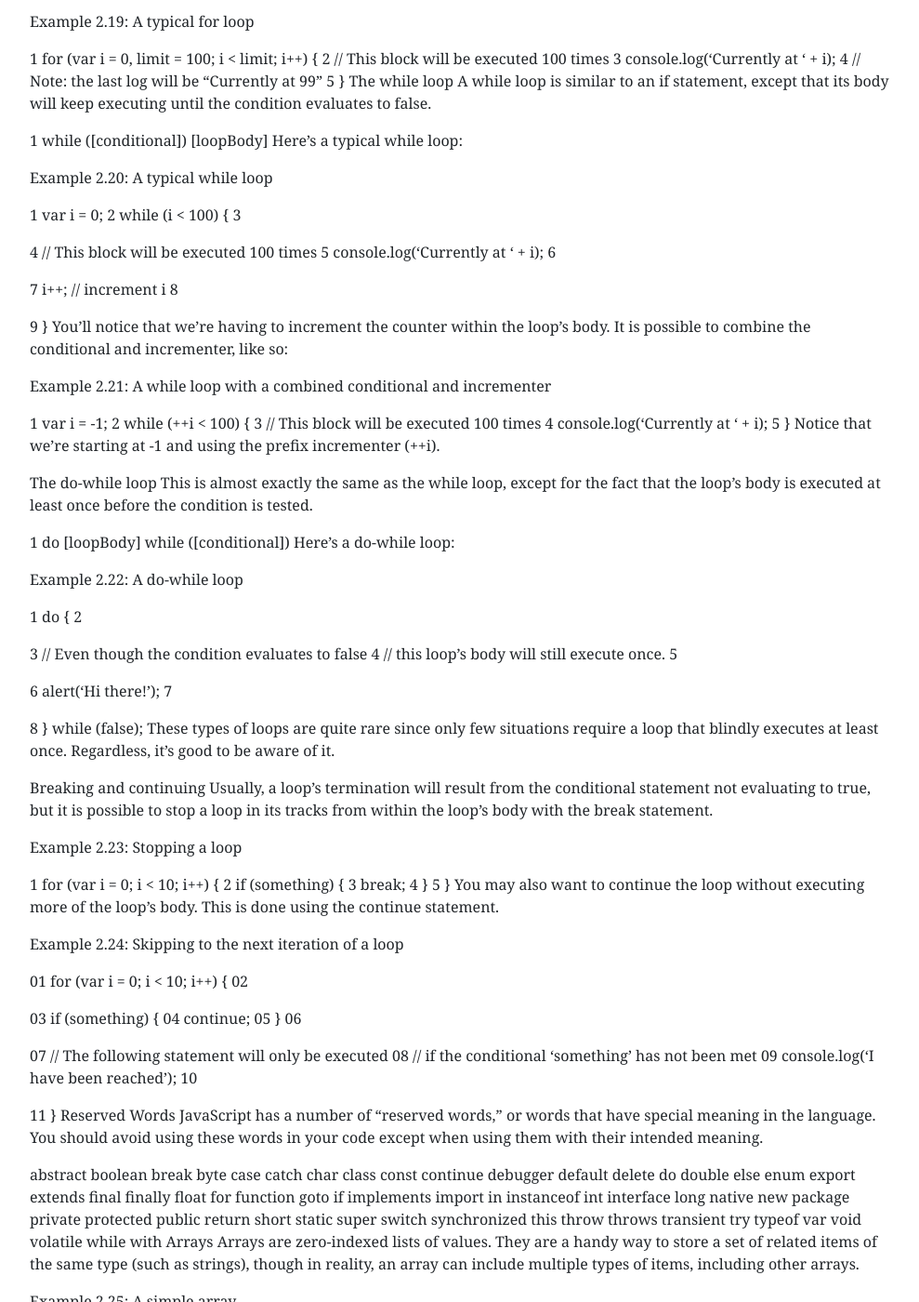
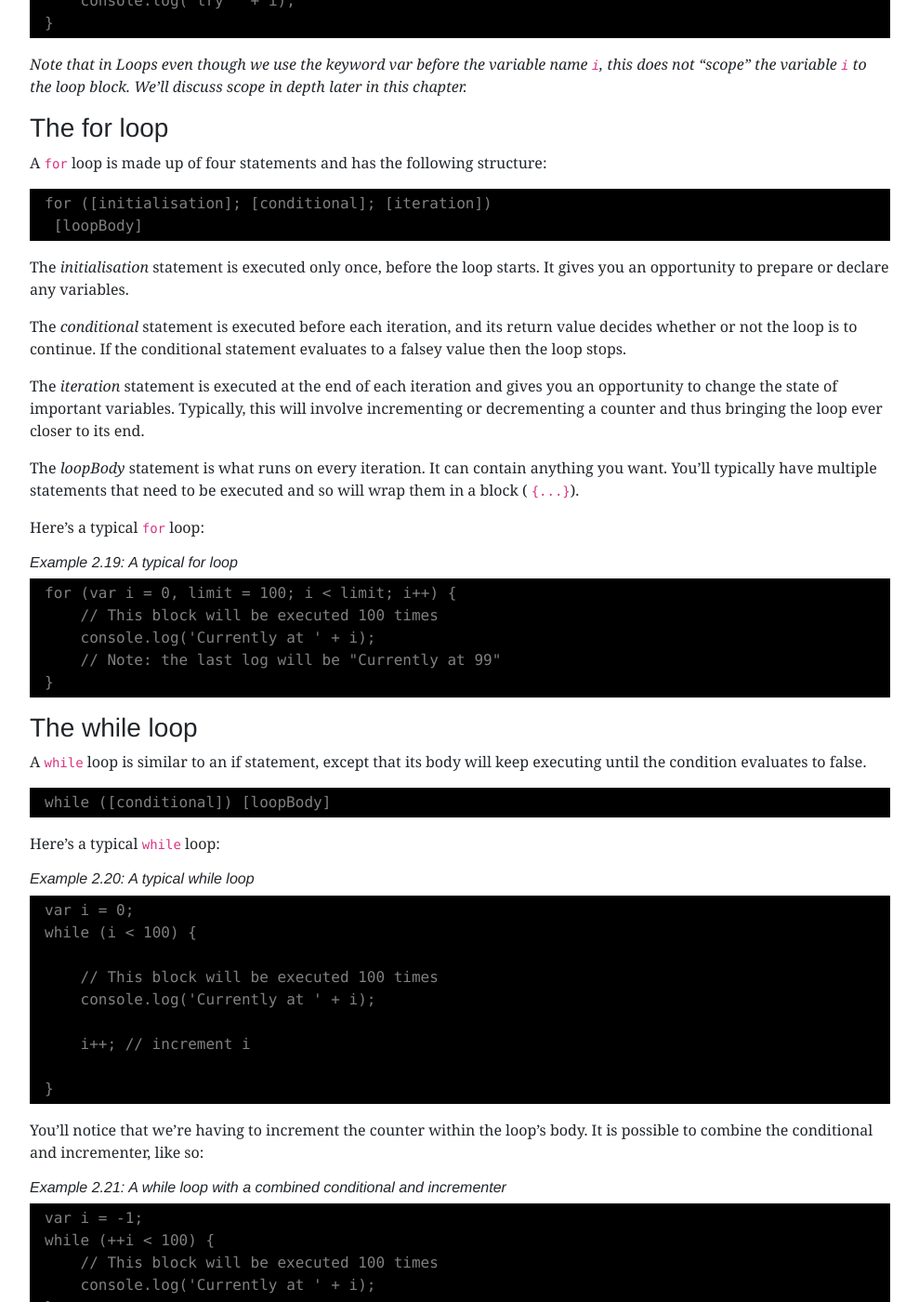
Before and after one commit to dan-carroll/jquery-fundamentals, a Jekyll site: the page built from legacy/ch02-js-basics.md, in a window 1280 px wide and 1400 px high, scrolled down 6347 px. Shown: the whole window at 93% size, without its empty margins (145-1134 px from the left). Built offline with Jekyll 4.4.1, drawn with Linux system fonts in a browser that asks for light colours; some of the changed text lies outside the part shown.

Commit message:
Update ch02-js-basics.md
More of the chapter formatted.

````diff
--- a/legacy/ch02-js-basics.md
+++ b/legacy/ch02-js-basics.md
@@ -172,7 +172,7 @@ bim > baz;    // returns true
 foo <= baz;   // returns true
 ```
 
-### Conditional Code
+## Conditional Code
 
 Sometimes you only want to run a block of code under certain conditions. Flow control — via `if` and `else` blocks — lets you run code only under certain conditions.
 
@@ -268,261 +268,231 @@ switch (foo) {
 
 Switch statements have somewhat fallen out of favor in JavaScript, because often the same behavior can be accomplished by creating an object that has more potential for reuse, testing, etc. For example:
 
-01
+```js
 var stuffToDo = {
-02
     'bar' : function() {
-03
         alert('the value was bar -- yay!');
-04
     },
-05
 
-06
     'baz' : function() {
-07
         alert('boo baz :(');
-08
     },
-09
 
-10
     'default' : function() {
-11
         alert('everything else is just ok');
-12
     }
-13
 };
-14
 
-15
 if (stuffToDo[foo]) {
-16
     stuffToDo[foo]();
-17
 } else {
-18
     stuffToDo['default']();
-19
 }
+```
+
 We'll look at objects in greater depth later in this chapter.
 
-Loops
+## Loops
+
 Loops let you run a block of code a certain number of times.
 
-Example 2.18: Loops
+###### Example 2.18: Loops
 
-1
+```js
 // logs 'try 0', 'try 1', ..., 'try 4'
-2
 for (var i=0; i<5; i++) {
-3
     console.log('try ' + i);
-4
 }
-Note that in Loops even though we use the keyword var before the variable name i, this does not "scope" the variable i to the loop block. We'll discuss scope in depth later in this chapter.
+```
 
-The for loop
-A for loop is made up of four statements and has the following structure:
+*Note that in Loops even though we use the keyword var before the variable name `i`, this does not "scope" the variable `i` to the loop block. We'll discuss scope in depth later in this chapter.*
 
-1
+### The for loop
+
+A `for` loop is made up of four statements and has the following structure:
+
+``` js
 for ([initialisation]; [conditional]; [iteration])
-2
  [loopBody]
-The initialisation statement is executed only once, before the loop starts. It gives you an opportunity to prepare or declare any variables.
+ ```
 
-The conditional statement is executed before each iteration, and its return value decides whether or not the loop is to continue. If the conditional statement evaluates to a falsey value then the loop stops.
+The *initialisation* statement is executed only once, before the loop starts. It gives you an opportunity to prepare or declare any variables.
 
-The iteration statement is executed at the end of each iteration and gives you an opportunity to change the state of important variables. Typically, this will involve incrementing or decrementing a counter and thus bringing the loop ever closer to its end.
+The *conditional* statement is executed before each iteration, and its return value decides whether or not the loop is to continue. If the conditional statement evaluates to a falsey value then the loop stops.
 
-The loopBody statement is what runs on every iteration. It can contain anything you want. You'll typically have multiple statements that need to be executed and so will wrap them in a block ( {...}).
+The *iteration* statement is executed at the end of each iteration and gives you an opportunity to change the state of important variables. Typically, this will involve incrementing or decrementing a counter and thus bringing the loop ever closer to its end.
 
-Here's a typical for loop:
+The *loopBody* statement is what runs on every iteration. It can contain anything you want. You'll typically have multiple statements that need to be executed and so will wrap them in a block ( `{...}`).
 
-Example 2.19: A typical for loop
+Here's a typical `for` loop:
 
-1
+###### Example 2.19: A typical for loop
+
+``` js
 for (var i = 0, limit = 100; i < limit; i++) {
-2
     // This block will be executed 100 times
-3
     console.log('Currently at ' + i);
-4
     // Note: the last log will be "Currently at 99"
-5
 }
-The while loop
-A while loop is similar to an if statement, except that its body will keep executing until the condition evaluates to false.
+```
 
-1
+### The while loop
+
+A `while` loop is similar to an if statement, except that its body will keep executing until the condition evaluates to false.
+
+``` js
 while ([conditional]) [loopBody]
-Here's a typical while loop:
+```
 
-Example 2.20: A typical while loop
+Here's a typical `while` loop:
 
-1
+###### Example 2.20: A typical while loop
+
+``` js
 var i = 0;
-2
 while (i < 100) {
-3
 
-4
     // This block will be executed 100 times
-5
     console.log('Currently at ' + i);
-6
 
-7
     i++; // increment i
-8
 
-9
 }
+```
+
 You'll notice that we're having to increment the counter within the loop's body. It is possible to combine the conditional and incrementer, like so:
 
-Example 2.21: A while loop with a combined conditional and incrementer
+###### Example 2.21: A while loop with a combined conditional and incrementer
 
-1
+``` js
 var i = -1;
-2
 while (++i < 100) {
-3
     // This block will be executed 100 times
-4
     console.log('Currently at ' + i);
-5
 }
-Notice that we're starting at -1 and using the prefix incrementer (++i).
 
-The do-while loop
-This is almost exactly the same as the while loop, except for the fact that the loop's body is executed at least once before the condition is tested.
+Notice that we're starting at `-1` and using the prefix incrementer (`++i`).
 
-1
+### The do-while loop
+
+This is almost exactly the same as the `while` loop, except for the fact that the loop's body is executed at least once before the condition is tested.
+
+``` js
 do [loopBody] while ([conditional])
-Here's a do-while loop:
+```
 
-Example 2.22: A do-while loop
+Here's a `do-while` loop:
 
-1
+###### Example 2.22: A do-while loop
+
+``` js
 do {
-2
 
-3
     // Even though the condition evaluates to false
-4
     // this loop's body will still execute once.
-5
 
-6
     alert('Hi there!');
-7
 
-8
 } while (false);
+```
+
 These types of loops are quite rare since only few situations require a loop that blindly executes at least once. Regardless, it's good to be aware of it.
 
-Breaking and continuing
-Usually, a loop's termination will result from the conditional statement not evaluating to true, but it is possible to stop a loop in its tracks from within the loop's body with the break statement.
+### Breaking and continuing
 
-Example 2.23: Stopping a loop
+Usually, a loop's termination will result from the conditional statement not evaluating to true, but it is possible to stop a loop in its tracks from within the loop's body with the `break` statement.
 
-1
+###### Example 2.23: Stopping a loop
+
+``` js
 for (var i = 0; i < 10; i++) {
-2
     if (something) {
-3
         break;
-4
     }
-5
 }
-You may also want to continue the loop without executing more of the loop's body. This is done using the continue statement.
+```
 
-Example 2.24: Skipping to the next iteration of a loop
+You may also want to continue the loop without executing more of the loop's body. This is done using the `continue` statement.
 
-01
+###### Example 2.24: Skipping to the next iteration of a loop
+
+``` js
 for (var i = 0; i < 10; i++) {
-02
 
-03
     if (something) {
-04
         continue;
-05
     }
-06
 
-07
     // The following statement will only be executed
-08
     // if the conditional 'something' has not been met
-09
     console.log('I have been reached');
-10
 
-11
 }
-Reserved Words
+```
+
+## Reserved Words
+
 JavaScript has a number of “reserved words,” or words that have special meaning in the language. You should avoid using these words in your code except when using them with their intended meaning.
 
-abstract
-boolean
-break
-byte
-case
-catch
-char
-class
-const
-continue
-debugger
-default
-delete
-do
-double
-else
-enum
-export
-extends
-final
-finally
-float
-for
-function
-goto
-if
-implements
-import
-in
-instanceof
-int
-interface
-long
-native
-new
-package
-private
-protected
-public
-return
-short
-static
-super
-switch
-synchronized
-this
-throw
-throws
-transient
-try
-typeof
-var
-void
-volatile
-while
-with
-Arrays
+- `abstract`
+- `boolean`
+- `break`
+- `byte`
+- `case`
+- `catch`
+- `char`
+- `class`
+- `const`
+- `continue`
+- `debugger`
+- `default`
+- `delete`
+- `do`
+- `double`
+- `else`
+- `enum`
+- `export`
+- `extends`
+- `final`
+- `finally`
+- `float`
+- `for`
+- `function`
+- `goto`
+- `if`
+- `implements`
+- `import`
+- `in`
+- `instanceof`
+- `int`
+- `interface`
+- `long`
+- `native`
+- `new`
+- `package`
+- `private`
+- `protected`
+- `public`
+- `return`
+- `short`
+- `static`
+- `super`
+- `switch`
+- `synchronized`
+- `this`
+- `throw`
+- `throws`
+- `transient`
+- `try`
+- `typeof`
+- `var`
+- `void`
+- `volatile`
+- `while`
+- `with`
+
+## Arrays
+
 Arrays are zero-indexed lists of values. They are a handy way to store a set of related items of the same type (such as strings), though in reality, an array can include multiple types of items, including other arrays.
 
 Example 2.25: A simple array
````
